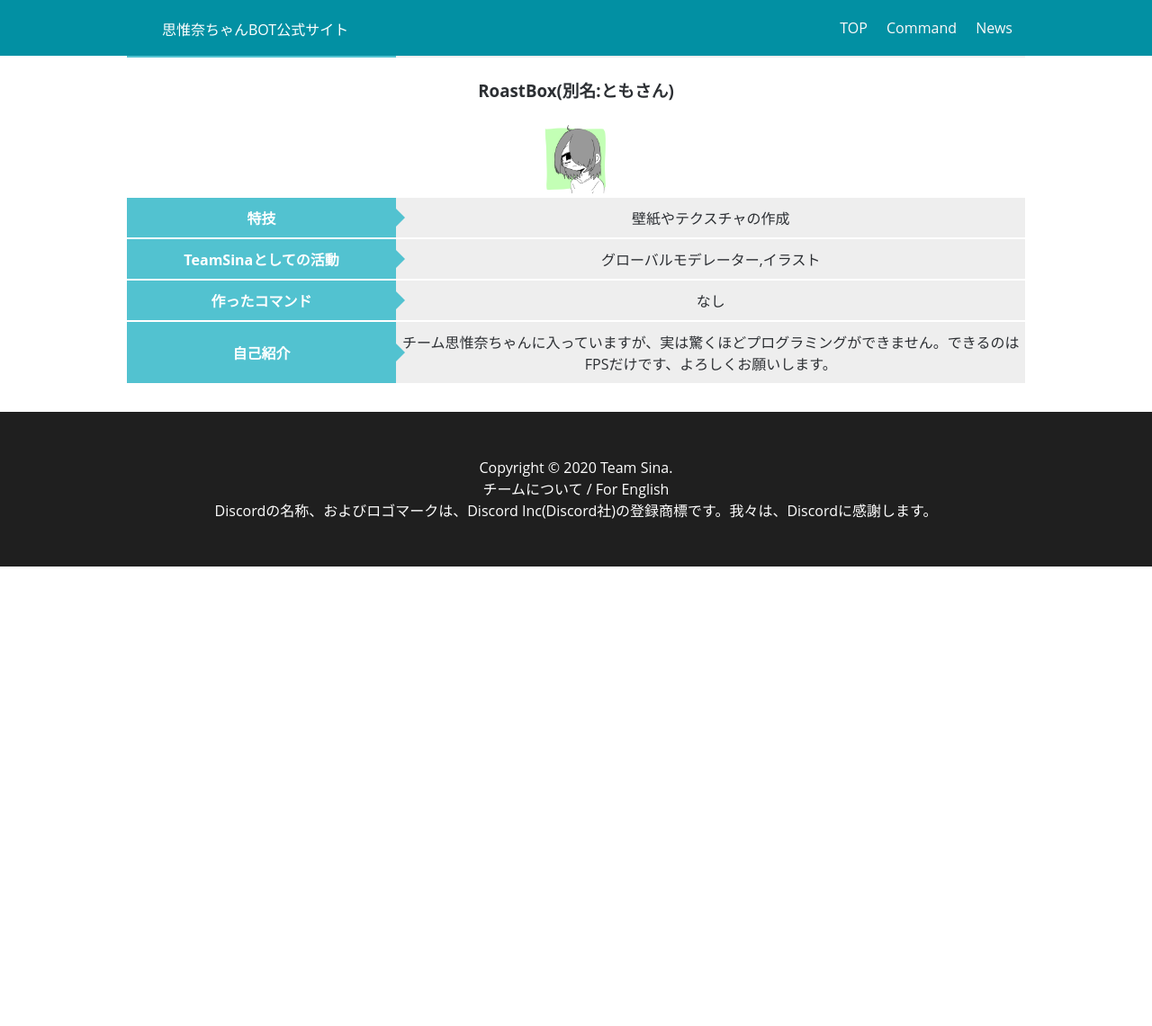
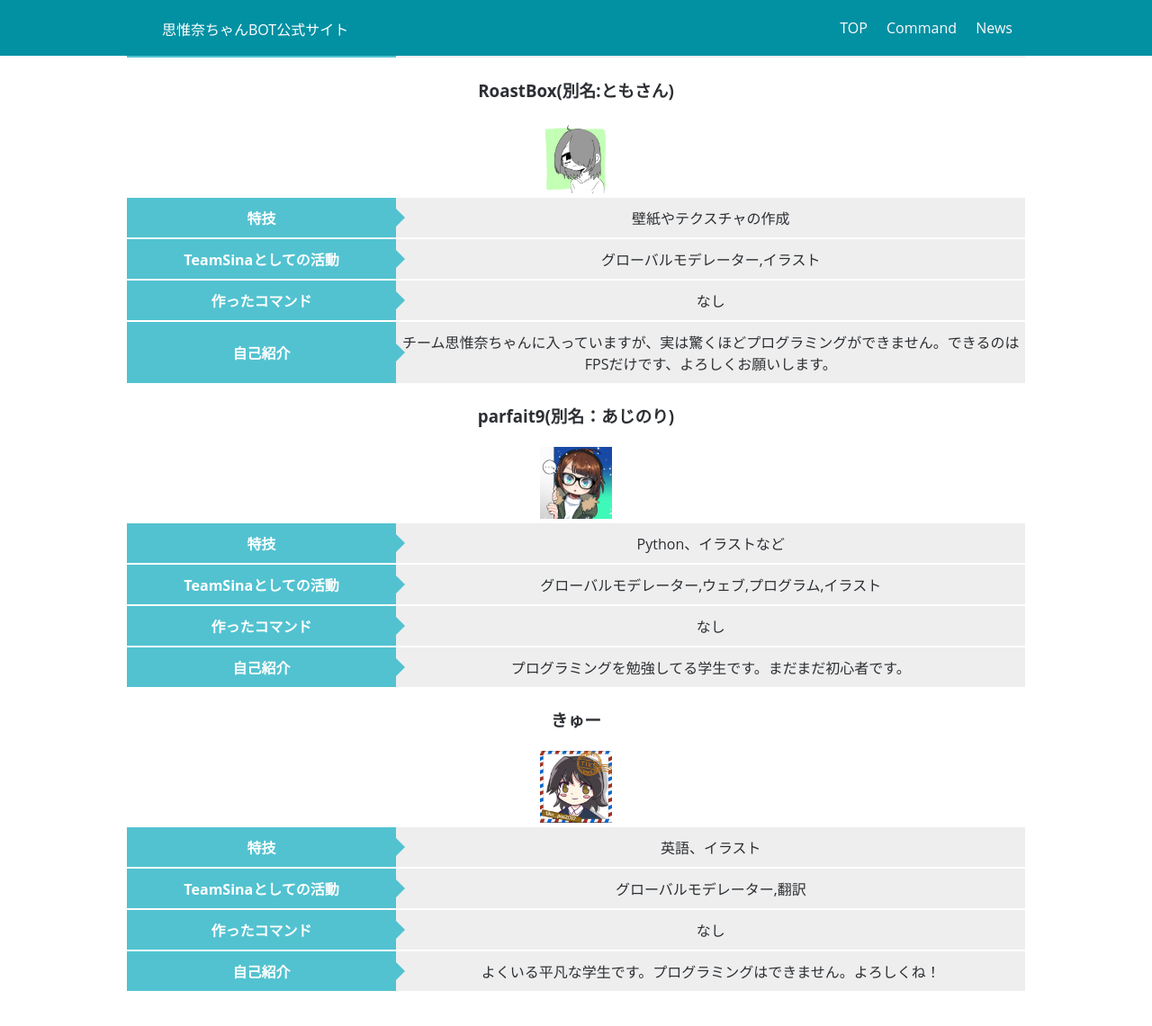
Before and after one commit to SinaKitagami/sinakitagami.github.io, a Jekyll site: the page built from aboutus.md, in a window 1280 px wide and 1400 px high, scrolled down 1680 px. Shown: the top 1141 px of the window at 90% size. Built offline with Jekyll 4.4.1, drawn with Linux system fonts in a browser that asks for light colours; before the commit the page ends 2310 px from its top, so only the background shows below that.

Commit message:
メンバーの情報を追加!

```diff
--- a/_data/team.yml
+++ b/_data/team.yml
@@ -39,3 +39,17 @@
   permission: グローバルモデレーター,イラスト
   introduction: チーム思惟奈ちゃんに入っていますが、実は驚くほどプログラミングができません。できるのはFPSだけです、よろしくお願いします。
   img: tomo.png
+
+- name: parfait9(別名：あじのり)
+  skill: Python、イラストなど
+  command: なし
+  permission: グローバルモデレーター,ウェブ,プログラム,イラスト
+  introduction: プログラミングを勉強してる学生です。まだまだ初心者です。
+  img: parfait9.jpg
+
+- name: きゅー
+  skill: 英語、イラスト
+  command: なし
+  permission: グローバルモデレーター,翻訳
+  introduction: よくいる平凡な学生です。プログラミングはできません。よろしくね！
+  img: pqs.png
--- a/_includes/footer.html
+++ b/_includes/footer.html
@@ -1,9 +1,8 @@
-<br><br><br><br>
 <footer>
     Copyright &copy; 2020 Team Sina.
     <br>
     <a href="{{site.url}}/aboutus">チームについて</a> / <a href="">For English</a><br>
     Discordの名称、およびロゴマークは、Discord Inc(Discord社)の登録商標です。我々は、Discordに感謝します。
-    <div style="text-align:right;">
-    <!--<a href="https://discordapp.com"><img src="https://discordapp.com/assets/e7a3b51fdac2aa5ec71975d257d5c405.png"  width="250px" height="100px" title="Discordへ/Go to Discord."></a>--></div>
+    <!--<div style="text-align:right;">
+    <a href="https://discordapp.com"><img src="https://discordapp.com/assets/e7a3b51fdac2aa5ec71975d257d5c405.png"  width="250px" height="100px" title="Discordへ/Go to Discord."></a></div>-->
 </footer>
--- a/assets/css/main.scss
+++ b/assets/css/main.scss
@@ -17,6 +17,7 @@ body{
     background-color: rgba(255, 255, 255, 0.781);
     position: relative;
     min-height: 100vh;
+    padding-bottom: 380px;
   }
 
 /*ヘッダー部分*/
@@ -159,6 +160,7 @@ body{
     width: 100%;
     bottom: 0;
     box-sizing: border-box;
+    height: auto;
   }
   footer>a{
     color: #fff !important;
```
Also changed, not shown: img/teammember/parfait9.jpg (added), img/teammember/pqs.png (added), index.md (line endings or trailing spaces).
